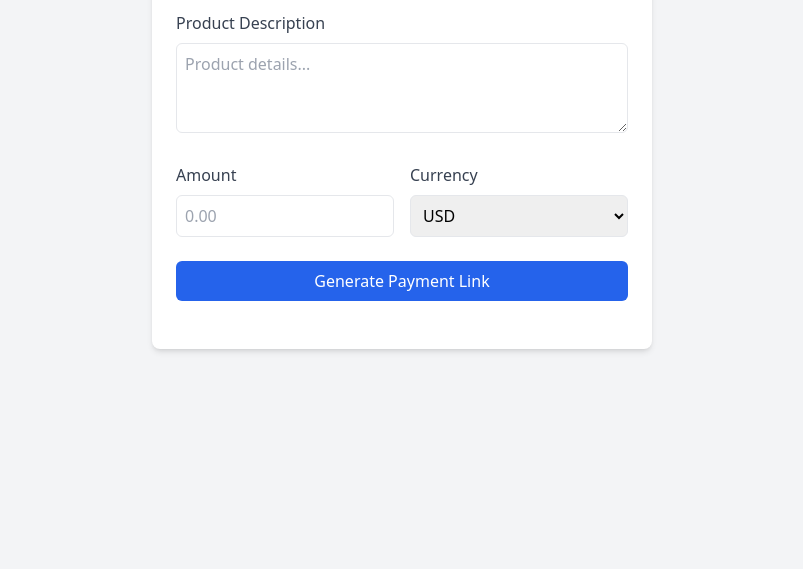
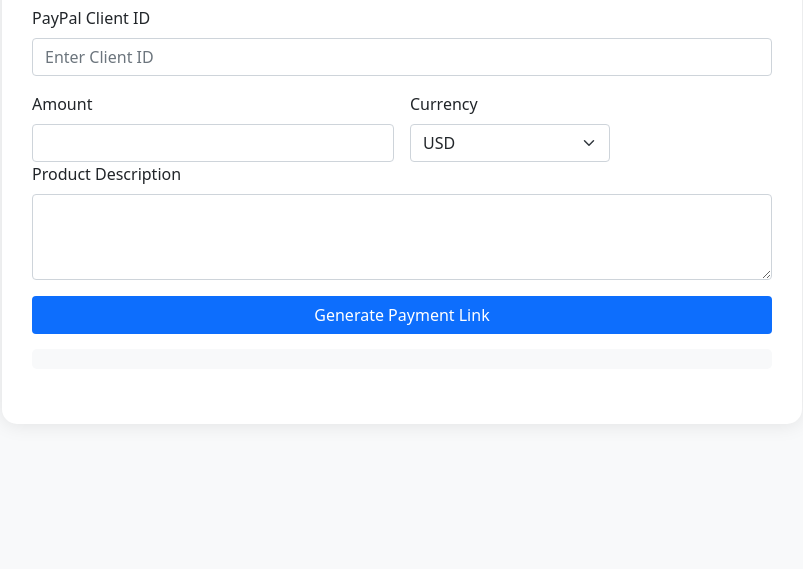
Before and after one commit to Ceshi3000/FenRun, a plain HTML site: page index.html in a window 1280 px wide. Shown: the part 231-800 px from the top of the page, without its empty margins (238-1041 px from the left). Drawn offline with nearby package versions, Linux system fonts and the light colour scheme.

Commit message:
index.html

```diff
--- a/index.html
+++ b/index.html
@@ -3,46 +3,69 @@
 <head>
     <meta charset="UTF-8">
     <meta name="viewport" content="width=device-width, initial-scale=1.0">
-    <title>Digital Products Checkout</title>
-    <script src="https://cdn.tailwindcss.com"></script>
-    <script src="https://www.paypal.com/sdk/js?client-id=YOUR_CLIENT_ID&currency=USD&components=buttons,hosted-fields"></script>
+    <title>Digital Product Payment</title>
+    <!-- Bootstrap CSS -->
+    <link href="https://cdn.jsdelivr.net/npm/bootstrap@5.1.3/dist/css/bootstrap.min.css" rel="stylesheet">
     <style>
-        .paypal-button-container:not(:last-child) { margin-bottom: 15px; }
-        #paymentForm { max-width: 500px; margin: 2rem auto; }
-        .input-group { margin-bottom: 1.5rem; }
-        .generated-link { word-break: break-all; }
+        body {
+            background: #f8f9fa;
+            min-height: 100vh;
+            display: flex;
+            align-items: center;
+        }
+        .container {
+            max-width: 800px;
+            background: white;
+            border-radius: 15px;
+            box-shadow: 0 0 20px rgba(0,0,0,0.1);
+            padding: 30px;
+            margin: 20px auto;
+        }
+        .form-control:focus {
+            box-shadow: none;
+            border-color: #6c757d;
+        }
+        .paypal-button-container {
+            margin: 25px 0;
+            text-align: center;
+        }
+        .generated-link {
+            word-break: break-all;
+            background: #f8f9fa;
+            padding: 10px;
+            border-radius: 5px;
+            margin-top: 15px;
+        }
+        .currency-selector {
+            max-width: 200px;
+        }
+        .btn-generate {
+            background: #0d6efd;
+            color: white;
+            transition: all 0.3s;
+        }
+        .btn-generate:hover {
+            background: #0b5ed7;
+        }
     </style>
 </head>
-<body class="bg-gray-100">
-    <div class="container mx-auto px-4 py-8">
-        <form id="paymentForm" class="bg-white rounded-lg shadow-md p-6">
-            <h1 class="text-2xl font-bold text-gray-800 mb-6">Digital Product Checkout</h1>
+<body>
+    <div class="container">
+        <h2 class="mb-4">Digital Product Payment</h2>
 
-            <div class="input-group">
-                <label class="block text-gray-700 mb-2">Client ID</label>
-                <input type="text" id="clientId"
-                    class="w-full p-2 border rounded-md focus:ring-2 focus:ring-blue-500"
-                    placeholder="Enter your PayPal Client ID">
+        <div class="mb-3">
+            <label class="form-label">PayPal Client ID</label>
+            <input type="text" class="form-control" id="clientId" placeholder="Enter Client ID" required>
         </div>
 
-            <div class="input-group">
-                <label class="block text-gray-700 mb-2">Product Description</label>
-                <textarea id="itemDescription" rows="3"
-                    class="w-full p-2 border rounded-md focus:ring-2 focus:ring-blue-500"
-                    placeholder="Product details..."></textarea>
+        <div class="row g-3">
+            <div class="col-md-6">
+                <label class="form-label">Amount</label>
+                <input type="number" class="form-control" id="amount" step="0.01" min="0.01" required>
             </div>
-
-            <div class="input-group grid grid-cols-2 gap-4">
-                <div>
-                    <label class="block text-gray-700 mb-2">Amount</label>
-                    <input type="number" id="amount" step="0.01"
-                        class="w-full p-2 border rounded-md focus:ring-2 focus:ring-blue-500"
-                        placeholder="0.00">
-                </div>
-                <div>
-                    <label class="block text-gray-700 mb-2">Currency</label>
-                    <select id="currency"
-                        class="w-full p-2 border rounded-md focus:ring-2 focus:ring-blue-500">
+            <div class="col-md-6">
+                <label class="form-label">Currency</label>
+                <select class="form-select currency-selector" id="currency">
                     <option value="USD">USD</option>
                     <option value="CAD">CAD</option>
                     <option value="AUD">AUD</option>
@@ -50,54 +73,40 @@
             </div>
         </div>
 
-            <div class="input-group">
-                <button type="button" onclick="generateLink()"
-                    class="w-full bg-blue-600 text-white py-2 px-4 rounded-md hover:bg-blue-700 transition-colors">
-                    Generate Payment Link
-                </button>
+        <div class="mb-3">
+            <label class="form-label">Product Description</label>
+            <textarea class="form-control" id="description" rows="3" required></textarea>
         </div>
 
-            <div id="paypalButtons" class="mt-6"></div>
-            <div id="linkContainer" class="hidden mt-4 p-4 bg-gray-50 rounded-md"></div>
-        </form>
+        <button class="btn btn-generate w-100" onclick="generateLink()">Generate Payment Link</button>
+        <div id="linkContainer" class="generated-link"></div>
+
+        <div id="paypal-button-container" class="paypal-button-container"></div>
     </div>
+
+    <!-- PayPal SDK -->
+    <script src="https://www.paypal.com/sdk/js?client-id=sb&components=buttons,card-fields&enable-funding=venmo"></script>
 
     <script>
         let paypalButtons;
-const queryParams = new URLSearchParams(window.location.search);
 
-// Initialize with URL parameters
-if(queryParams.has('amount')) {
-    document.getElementById('amount').value = queryParams.get('amount');
-    document.getElementById('currency').value = queryParams.get('currency');
-    document.getElementById('itemDescription').value = queryParams.get('desc');
-}
-
-function generateLink() {
-    const amount = document.getElementById('amount').value;
-    const currency = document.getElementById('currency').value;
-    const desc = encodeURIComponent(document.getElementById('itemDescription').value);
-
-    const link = `${window.location.href.split('?')[0]}?amount=${amount}&currency=${currency}&desc=${desc}`;
-
-    document.getElementById('linkContainer').innerHTML = `
-        <p class="text-sm text-gray-600 mb-2">Payment Link:</p>
-        <div class="generated-link text-blue-600">${link}</div>
-    `;
-    document.getElementById('linkContainer').classList.remove('hidden');
-}
-
-function initPayPal() {
+        function initializePayPal() {
             const clientId = document.getElementById('clientId').value;
 
             // Reload SDK with new client ID
             const script = document.createElement('script');
-    script.src = `https://www.paypal.com/sdk/js?client-id=${clientId}&currency=${document.getElementById('currency').value}&components=buttons,hosted-fields`;
+            script.src = `https://www.paypal.com/sdk/js?client-id=${clientId}&components=buttons,card-fields&enable-funding=venmo`;
             script.onload = () => {
-        paypalButtons = paypal.Buttons({
+                renderPayPalButtons();
+            };
+            document.body.appendChild(script);
+        }
+
+        function renderPayPalButtons() {
+            paypal.Buttons({
                 style: {
                     layout: 'vertical',
-                color: 'gold',
+                    color: 'blue',
                     shape: 'rect',
                     label: 'paypal'
                 },
@@ -108,37 +117,74 @@ function initPayPal() {
                                 value: document.getElementById('amount').value,
                                 currency_code: document.getElementById('currency').value
                             },
-                        description: document.getElementById('itemDescription').value,
-                        category: 'DIGITAL_GOODS',
-                        items: [{
-                            name: 'Digital Product',
-                            description: document.getElementById('itemDescription').value,
-                            quantity: '1',
-                            category: 'DIGITAL_GOODS',
-                            unit_amount: {
-                                value: document.getElementById('amount').value,
-                                currency_code: document.getElementById('currency').value
-                            }
-                        }]
+                            description: document.getElementById('description').value,
+                            category: "DIGITAL_GOODS"
                         }],
                         application_context: {
-                        shipping_preference: 'NO_SHIPPING'
+                            shipping_preference: "NO_SHIPPING"
                         }
                     });
                 },
                 onApprove: function(data, actions) {
                     return actions.order.capture().then(function(details) {
-                    alert('Payment completed successfully!');
+                        alert('Payment completed by ' + details.payer.name.given_name);
                     });
                 }
-        }).render('#paypalButtons');
-    };
-    document.body.appendChild(script);
+            }).render('#paypal-button-container');
+
+            // Card Fields integration
+            const cardFields = paypal.CardFields({
+                style: {
+                    input: {
+                        color: '#3A3B3F',
+                        fontSize: '16px',
+                        lineHeight: '24px'
+                    }
+                },
+                createOrder: function() {
+                    return paypal.Buttons().createOrder();
+                },
+                onApprove: function(data, actions) {
+                    return actions.order.capture().then(function(details) {
+                        alert('Payment completed by ' + details.payer.name.given_name);
+                    });
+                }
+            });
+            cardFields.render('#paypal-button-container');
         }
 
-document.getElementById('clientId').addEventListener('change', initPayPal);
-document.getElementById('currency').addEventListener('change', initPayPal);
-initPayPal();
+        function generateLink() {
+            const baseUrl = window.location.href.split('?')[0];
+            const params = new URLSearchParams({
+                amount: document.getElementById('amount').value,
+                currency: document.getElementById('currency').value,
+                description: document.getElementById('description').value,
+                clientId: document.getElementById('clientId').value
+            });
+
+            const link = `${baseUrl}?${params.toString()}`;
+            document.getElementById('linkContainer').innerHTML = `
+                <strong>Payment Link:</strong><br>
+                <a href="${link}" target="_blank">${link}</a>
+            `;
+        }
+
+        // Initialize form with URL parameters
+        function initFromURL() {
+            const params = new URLSearchParams(window.location.search);
+            if(params.has('amount')) document.getElementById('amount').value = params.get('amount');
+            if(params.has('currency')) document.getElementById('currency').value = params.get('currency');
+            if(params.has('description')) document.getElementById('description').value = params.get('description');
+            if(params.has('clientId')) document.getElementById('clientId').value = params.get('clientId');
+
+            if(params.size > 0) initializePayPal();
+        }
+
+        // Initialize when Client ID changes
+        document.getElementById('clientId').addEventListener('change', initializePayPal);
+
+        // Initial page load
+        initFromURL();
     </script>
 </body>
 </html>
```
Lines whose indentation alone changed are shown as unchanged.
